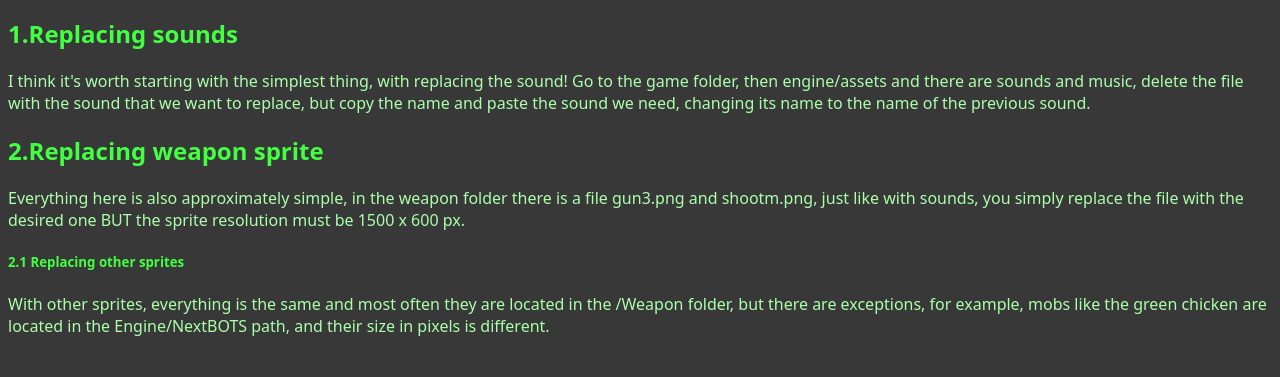
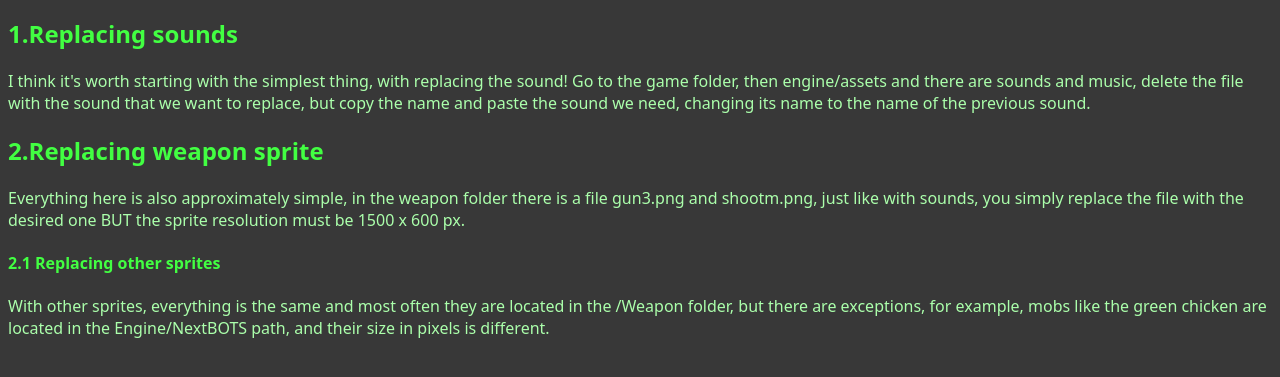
Before and after one commit to ZrozumiloStudio/CFmodding.github.io, a plain HTML site: page index.html in a window 1280 px wide. Shown: the part 111-488 px from the top of the page. Drawn offline with Linux system fonts and the light colour scheme.

Commit message:
Update index.html

```diff
--- a/index.html
+++ b/index.html
@@ -55,7 +55,7 @@
   <p style="color:#abffab";>I think it's worth starting with the simplest thing, with replacing the sound! Go to the game folder, then engine/assets and there are sounds and music, delete the file with the sound that we want to replace, but copy the name and paste the sound we need, changing its name to the name of the previous sound.</p>
   <h2 style="color:#42ff42";>2.Replacing weapon sprite</h2>
   <p style="color:#abffab";>Everything here is also approximately simple, in the weapon folder there is a file gun3.png and shootm.png, just like with sounds, you simply replace the file with the desired one BUT the sprite resolution must be 1500 x 600 px.</p>
-  <h5 style="color:#42ff42";>2.1 Replacing other sprites</h5>
+  <h4 style="color:#42ff42";>2.1 Replacing other sprites</h4>
   <p style="color:#abffab";>With other sprites, everything is the same and most often they are located in the /Weapon folder, but there are exceptions, for example, mobs like the green chicken are located in the Engine/NextBOTS path, and their size in pixels is different.</p>
   <script>
     function downloadFile(fileName) {
```
